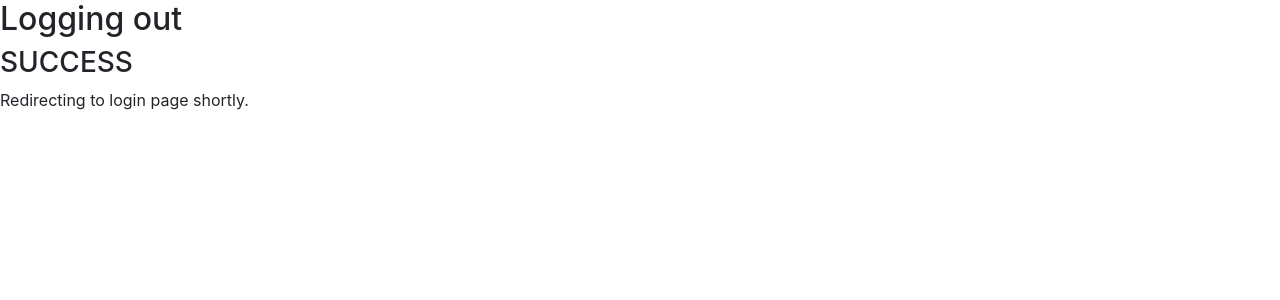
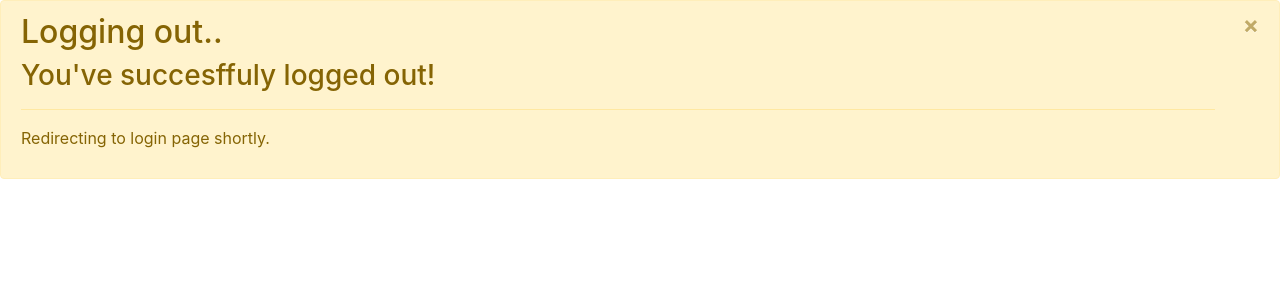
Before and after one commit to PatrykWilk/360-No-Scope, a PHP site: page /logout.php in a window 1280 px wide. Shown: the top 300 px of the page. Run offline with PHP 8.4, Linux system fonts and the light colour scheme; the visitor is signed in with stand-in values (Sample User, id 1).

Commit message:
Logout Message Added! Dashboard in process.

```diff
--- a/account.php
+++ b/account.php
@@ -58,7 +58,7 @@
             <input  style="width:100%;" name="COMPANY" class="form-control" id="exampleFormControlInput1" value="<?php echo $row['company']; ?>">
         </div>
         <div id="id" style="margin-left:250px;">
-        <input value="Update Details" type="submit" name="submit" class="btn btn-primary"/>
+        <input value="Update Details" type="submit" name="submit" class="btn btn-success"/>
 </div>
     </form>
 </div>
--- a/logout.php
+++ b/logout.php
@@ -8,9 +8,18 @@ $_SESSION = array();
 session_destroy();
 include ('_includes/header.html');
 ?>
-    <h2 style="width:100%">Logging out</h2>
-    <h3>SUCCESS</h3>
+
+    <div class="alert alert-warning alert-dismissible fade show" role="alert">
+    <h2 style="width:100%">Logging out..</h2>
+    <h3>You've succesffuly logged out!</h3>
+    <hr>
     <p>Redirecting to login page shortly.</p>
+  <button type="button" class="close" data-dismiss="alert" aria-label="Close">
+    <span aria-hidden="true">&times;</span>
+  </button>
+</div>
+
+
 <?php
 header("refresh:2;url=index.php");
 die();
```
Also changed, not shown: dashboard.php (+9 -5 lines).
